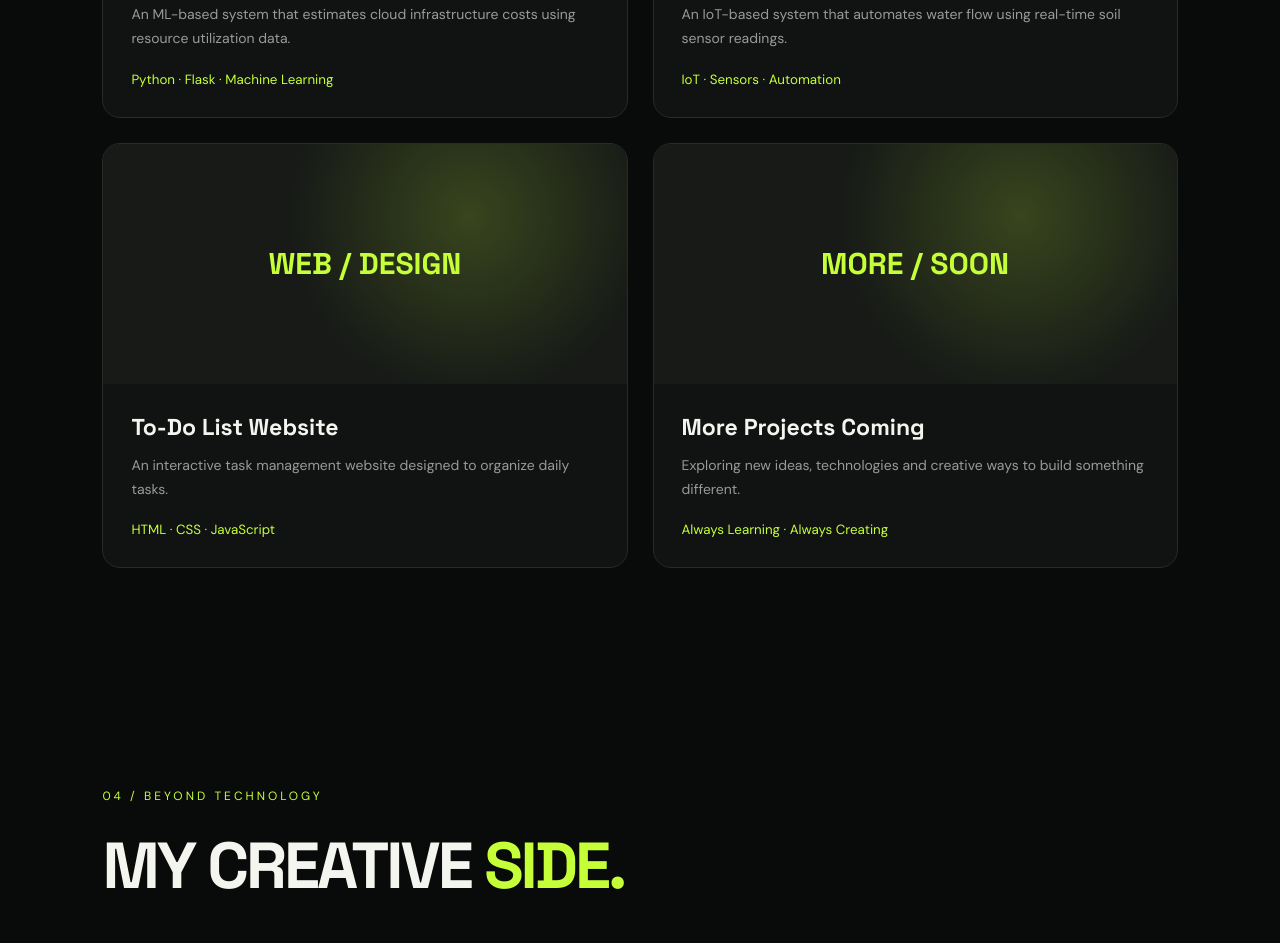
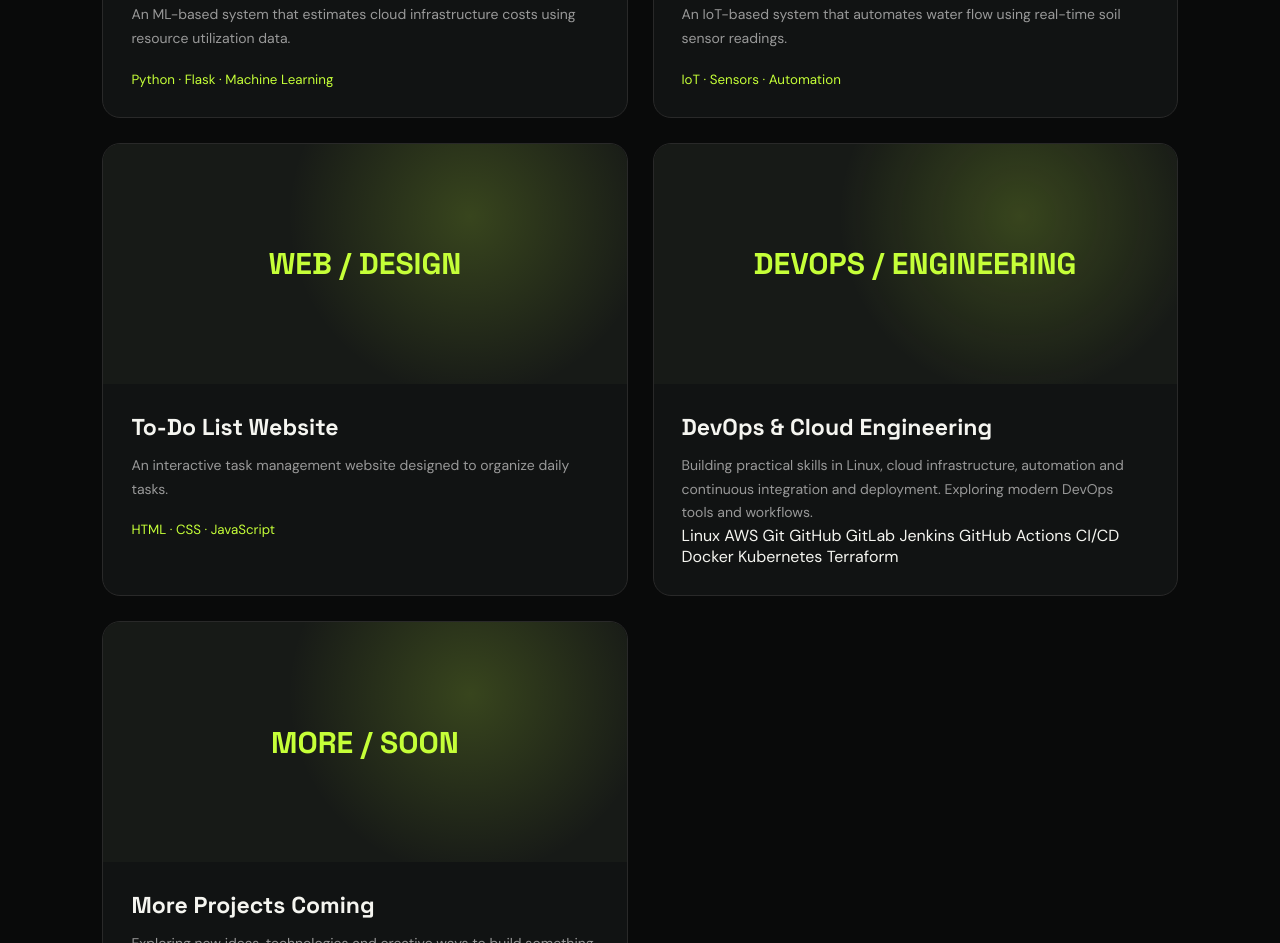
Before and after one commit to zydashil-bot/my-portfolio, a plain HTML site: page index.html in a window 1280 px wide. Shown: the part 2986-3929 px from the top of the page. Drawn offline with Linux system fonts and the light colour scheme.

Commit message:
Update index.html

```diff
--- a/index.html
+++ b/index.html
@@ -698,6 +698,31 @@ footer {
                 <small>HTML · CSS · JavaScript</small>
             </div>
         </div>
+        <div class="project-card">
+    <div class="project-visual">DEVOPS / ENGINEERING</div>
+    <div class="project-info">
+        <h3>DevOps & Cloud Engineering</h3>
+        <p>
+            Building practical skills in Linux, cloud infrastructure,
+            automation and continuous integration and deployment.
+            Exploring modern DevOps tools and workflows.
+        </p>
+
+        <div class="tech-stack">
+            <span>Linux</span>
+            <span>AWS</span>
+            <span>Git</span>
+            <span>GitHub</span>
+            <span>GitLab</span>
+            <span>Jenkins</span>
+            <span>GitHub Actions</span>
+            <span>CI/CD</span>
+            <span>Docker</span>
+            <span>Kubernetes</span>
+            <span>Terraform</span>
+        </div>
+    </div>
+</div>
 
         <div class="project-card">
             <div class="project-visual">MORE / SOON</div>
```
